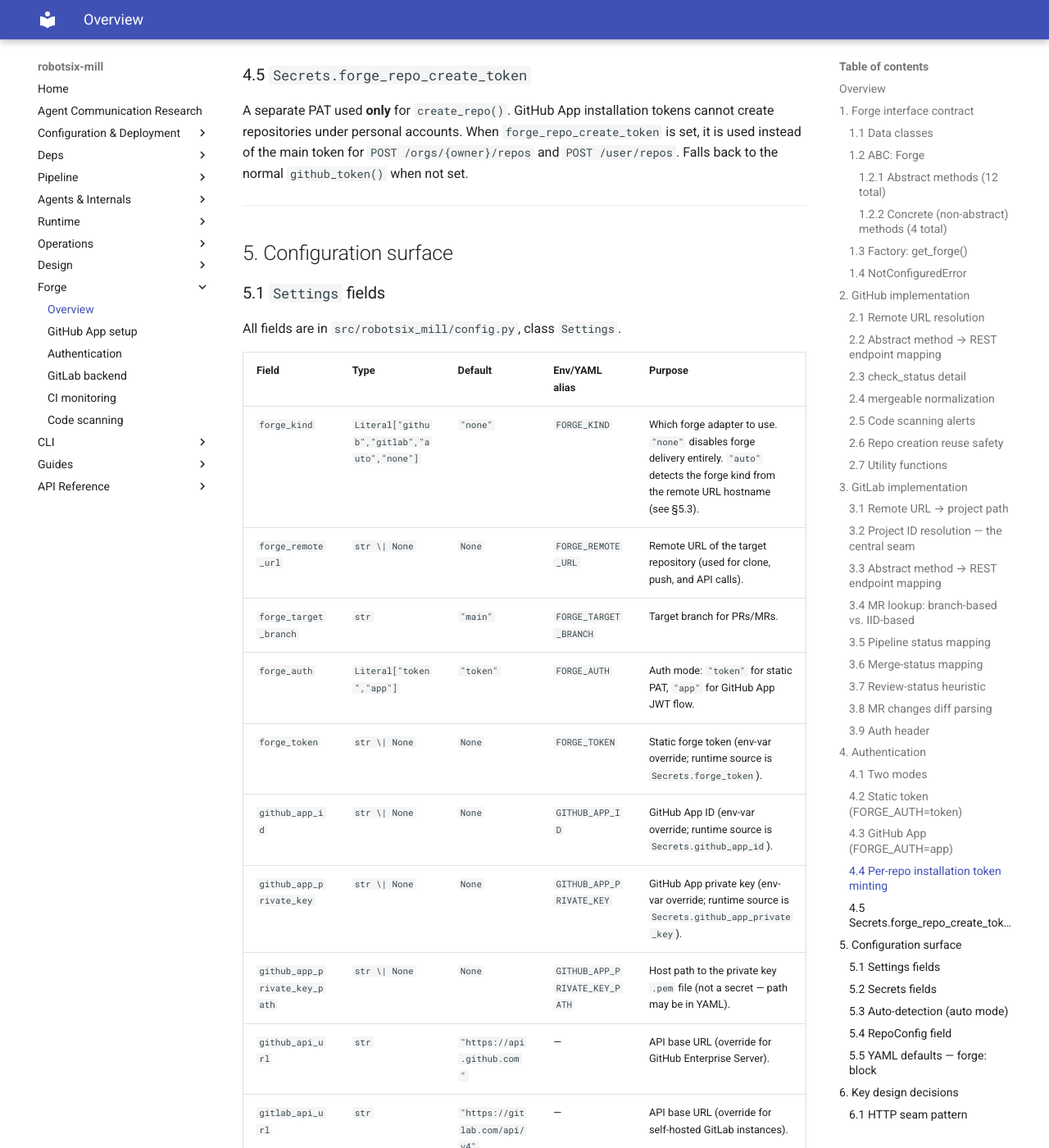
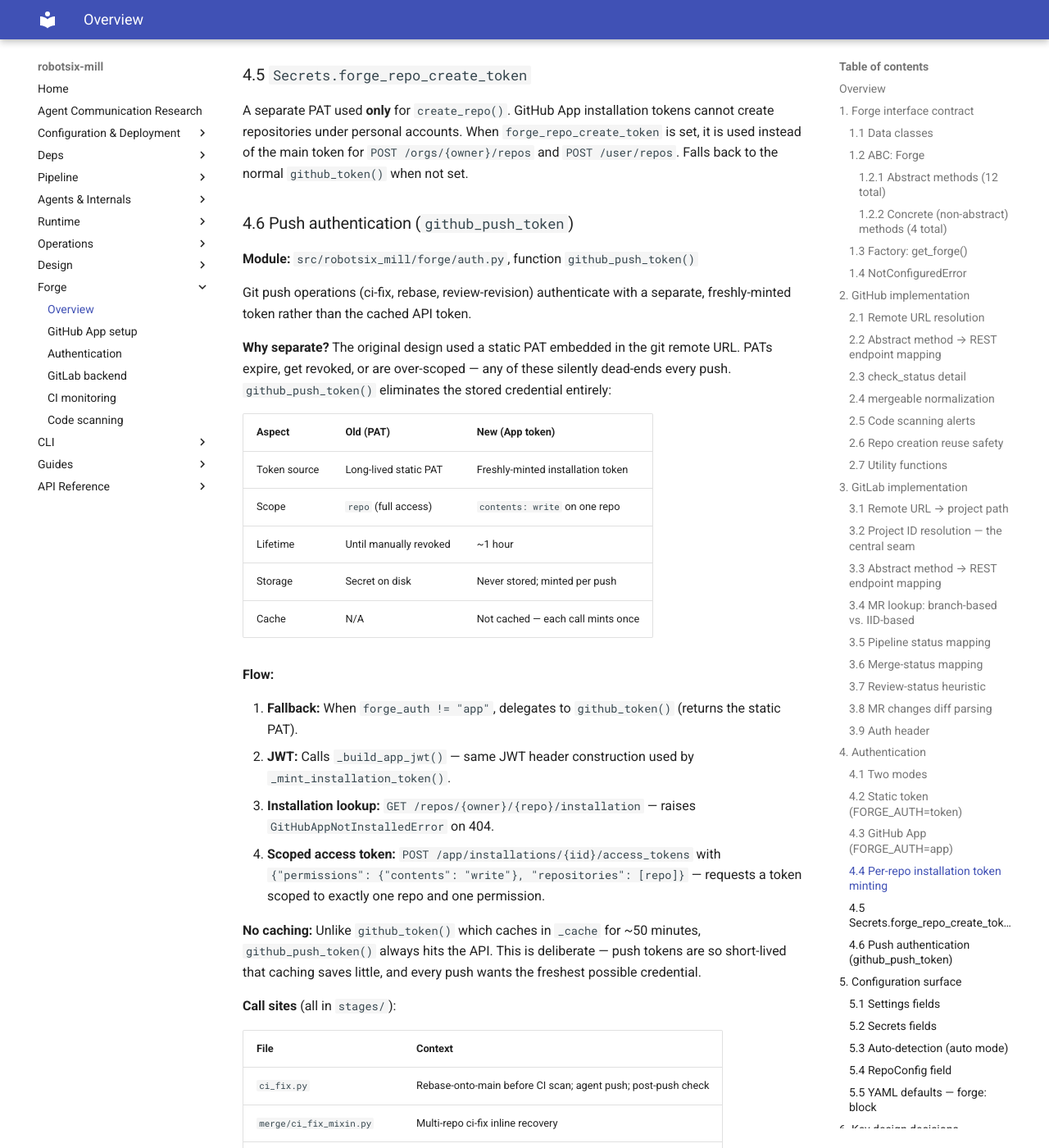
Before and after one commit to damien-robotsix/robotsix-mill, an MkDocs documentation site: the page built from docs/forge/architecture.md, in a window 1280 px wide and 1400 px high, scrolled down 12946 px. Shown: the whole window at 82% size. Built offline with MkDocs 1.6.1 and Material for MkDocs 9.7.7, drawn with Linux system fonts in a browser that asks for light colours; some of the changed text lies outside the part shown.

Commit message:
mill: Migrate ci_fix/rebase git-push to GitHub App installation tokens (retire static PATs) (20260720T102023Z-migrate-ci-fix-rebase-git-push-to-github-eb99) (#2483)
* mill: Migrate ci_fix/rebase git-push to GitHub App installation tokens (retire static PATs) (20260720T102023Z-migrate-ci-fix-rebase-git-push-to-github-eb99)

* mill: Migrate ci_fix/rebase git-push to GitHub App installation tokens (retire static PATs) (20260720T102023Z-migrate-ci-fix-rebase-git-push-to-github-eb99)

* mill(docs): Migrate ci_fix/rebase git-push to GitHub App installation tokens (retire static PATs) (20260720T102023Z-migrate-ci-fix-rebase-git-push-to-github-eb99)

---------

Co-authored-by: robotsix-mill <mill@robotsix.local>

```diff
--- a/docs/forge/architecture.md
+++ b/docs/forge/architecture.md
@@ -390,6 +390,54 @@ When `forge_repo_create_token` is set, it is used instead of the main
 token for `POST /orgs/{owner}/repos` and `POST /user/repos`.  Falls
 back to the normal `github_token()` when not set.
 
+### 4.6 Push authentication (`github_push_token`)
+
+**Module:** `src/robotsix_mill/forge/auth.py`, function `github_push_token()`
+
+Git push operations (ci-fix, rebase, review-revision) authenticate with a
+separate, freshly-minted token rather than the cached API token.
+
+**Why separate?** The original design used a static PAT embedded in the
+git remote URL.  PATs expire, get revoked, or are over-scoped — any of
+these silently dead-ends every push.  `github_push_token()` eliminates
+the stored credential entirely:
+
+| Aspect | Old (PAT) | New (App token) |
+|--------|-----------|-----------------|
+| Token source | Long-lived static PAT | Freshly-minted installation token |
+| Scope | `repo` (full access) | `contents: write` on one repo |
+| Lifetime | Until manually revoked | ~1 hour |
+| Storage | Secret on disk | Never stored; minted per push |
+| Cache | N/A | Not cached — each call mints once |
+
+**Flow:**
+
+1. **Fallback:** When `forge_auth != "app"`, delegates to
+   `github_token()` (returns the static PAT).
+2. **JWT:** Calls `_build_app_jwt()` — same JWT header construction
+   used by `_mint_installation_token()`.
+3. **Installation lookup:** `GET /repos/{owner}/{repo}/installation` —
+   raises `GitHubAppNotInstalledError` on 404.
+4. **Scoped access token:**
+   `POST /app/installations/{iid}/access_tokens` with
+   `{"permissions": {"contents": "write"}, "repositories": [repo]}` —
+   requests a token scoped to exactly one repo and one permission.
+
+**No caching:** Unlike `github_token()` which caches in `_cache` for
+~50 minutes, `github_push_token()` always hits the API.  This is
+deliberate — push tokens are so short-lived that caching saves little,
+and every push wants the freshest possible credential.
+
+**Call sites** (all in `stages/`):
+
+| File | Context |
+|------|---------|
+| `ci_fix.py` | Rebase-onto-main before CI scan; agent push; post-push check |
+| `merge/ci_fix_mixin.py` | Multi-repo ci-fix inline recovery |
+| `merge/multi_repo.py` | Multi-repo rebase inline recovery |
+| `merge/rebase.py` | Single-repo rebase agent push + post-push check |
+| `merge/review_revision.py` | Review-revision agent reconcile + push |
+
 ---
 
 ## 5. Configuration surface
```
Also changed, not shown: CHANGELOG.md (+1 -0 lines), docs/config/configuration.md (+1 -1 lines), docs/forge/auth.md (+39 -0 lines), docs/forge/github-app.md (+8 -2 lines), 9 other files.
